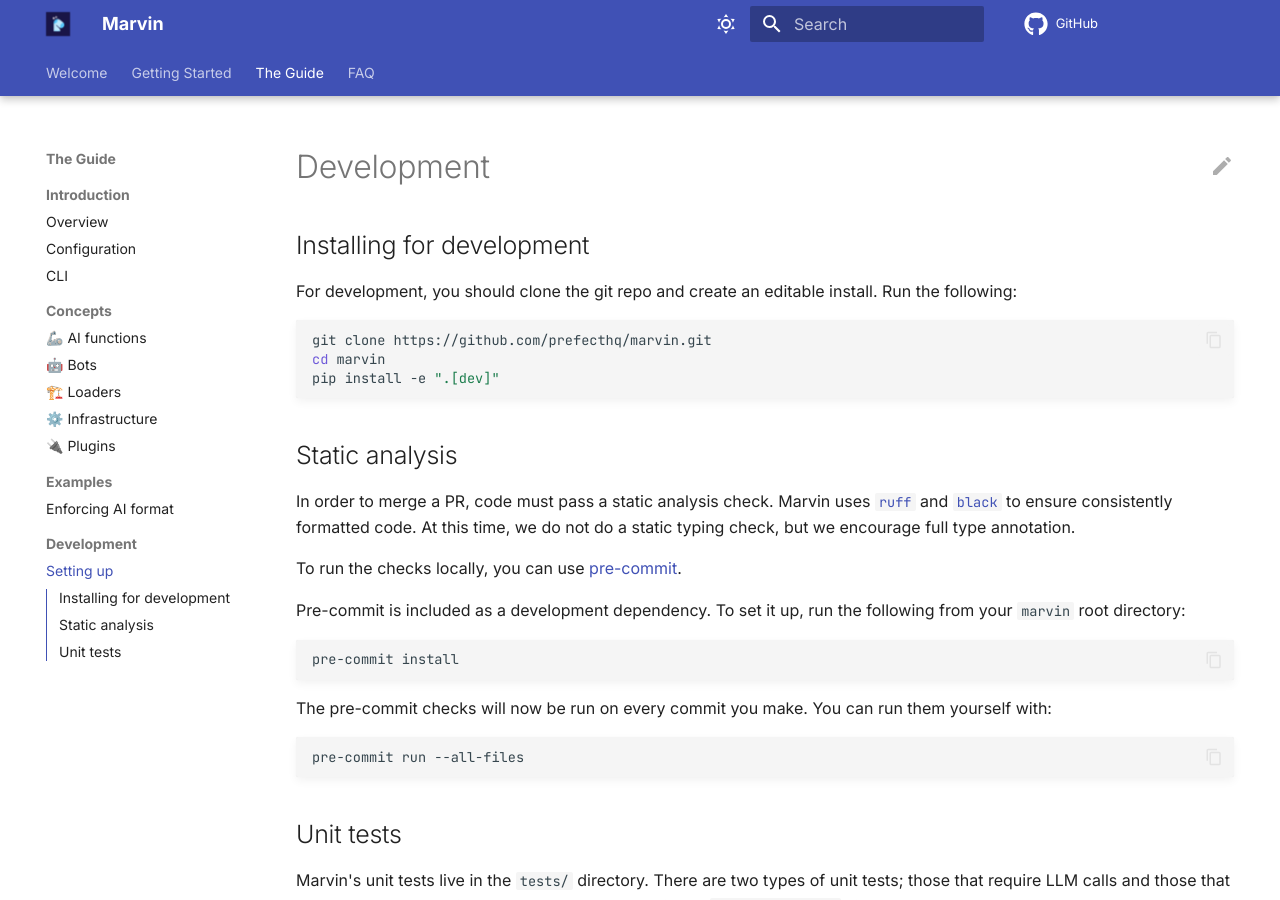
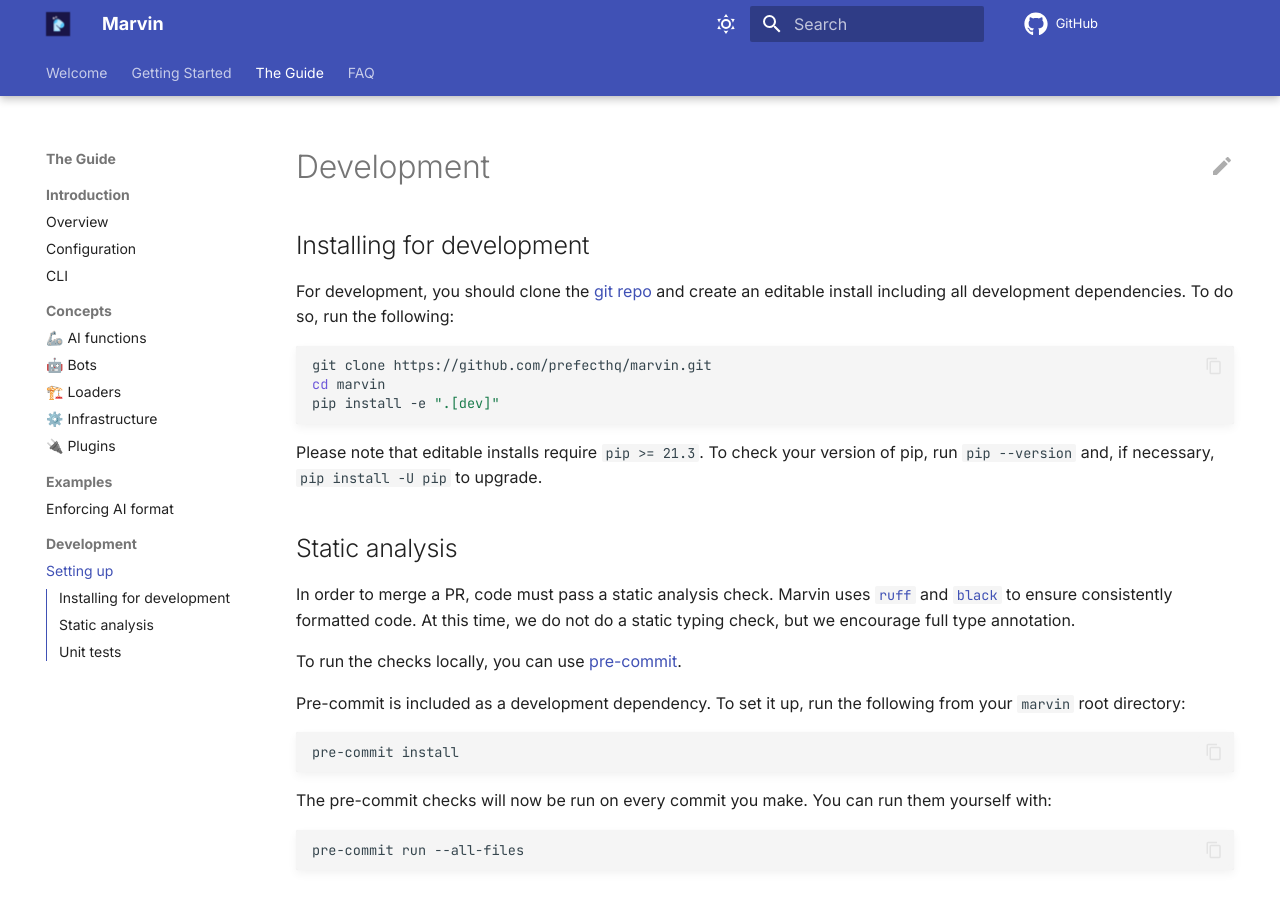
Before and after one commit to PrefectHQ/marvin, an MkDocs documentation site: the page built from docs/development/development.md, in a window 1280 px wide and 900 px high. Built offline with MkDocs 1.6.1 and Material for MkDocs 9.7.7, drawn with Linux system fonts in a browser that asks for light colours; comment, search, counter and statistics services are not loaded.

Commit message:
Add note about editable installs

````diff
--- a/docs/development/development.md
+++ b/docs/development/development.md
@@ -2,13 +2,15 @@
 
 ## Installing for development
 
-For development, you should clone the git repo and create an editable install. Run the following:
+For development, you should clone the [git repo](https://github.com/prefecthq/marvin) and create an editable install including all development dependencies. To do so, run the following:
 
 ```shell
 git clone https://github.com/prefecthq/marvin.git
 cd marvin
 pip install -e ".[dev]"
 ```
+
+Please note that editable installs require `pip >= 21.3`. To check your version of pip, run `pip --version` and, if necessary, `pip install -U pip` to upgrade.
 
 ## Static analysis
 
````
Also changed, not shown: docs/getting_started/installation.md (+1 -1 lines).
